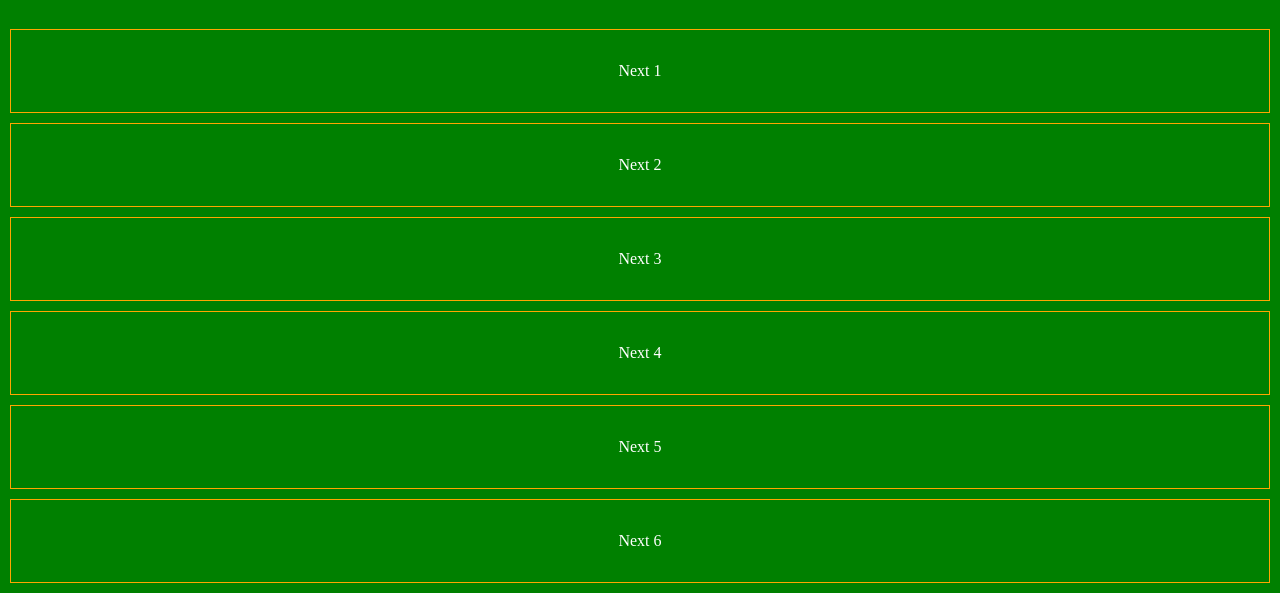
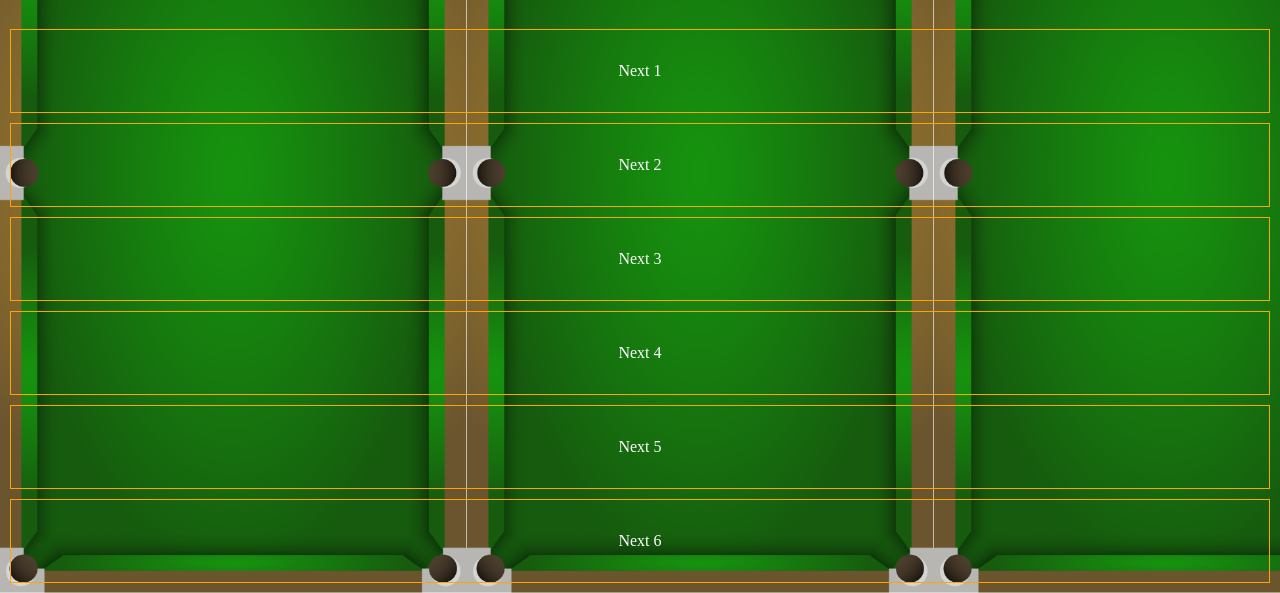
Before and after one commit to ChristianAntfeld/Pool-Queue, a website built with Vite: page src/index.html in a window 1280 px wide. Shown: the part 247-840 px from the top of the page. Built offline with nearby package versions, Linux system fonts and the light colour scheme.

Commit message:
Add background image to main menu

```diff
--- a/package.json
+++ b/package.json
@@ -15,7 +15,7 @@
   "dependencies": {
     "@capacitor/android": "^7.0.1",
     "@capacitor/camera": "latest",
-    "@capacitor/core": "latest",
+    "@capacitor/core": "^7.0.1",
     "@capacitor/splash-screen": "latest"
   },
   "devDependencies": {
--- a/src/css/style.css
+++ b/src/css/style.css
@@ -7,12 +7,13 @@ ul {
   margin: 0;
 }
 
+body {
+  background-image: url("../assets/imgs/background.png");
+  background-size: contain;
+}
+
 li {
   list-style: none;
-}
-
-body {
-  background-color: green;
 }
 
 #main-container {
```
Also changed, not shown: src/assets/imgs/background-scaled-up.png (added), src/assets/imgs/background.png (added), 1 other file.
